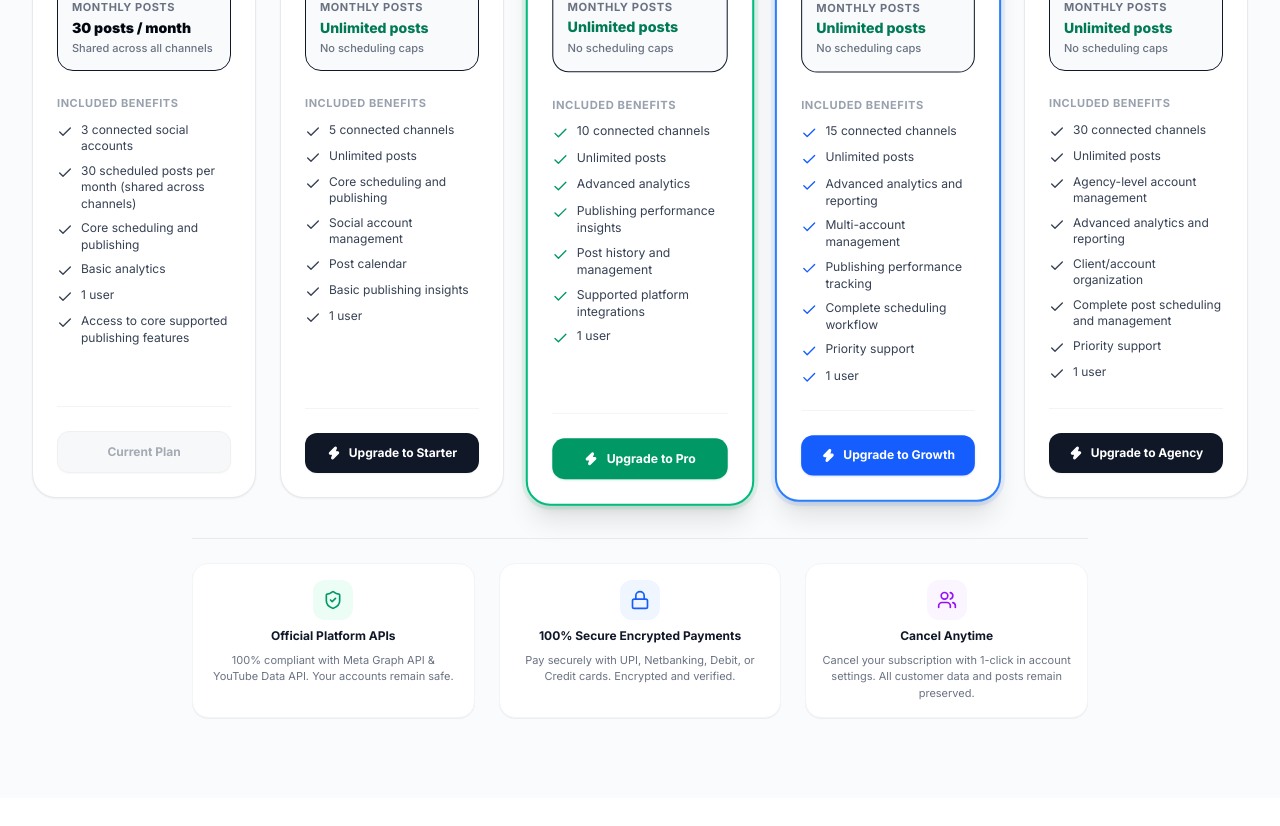
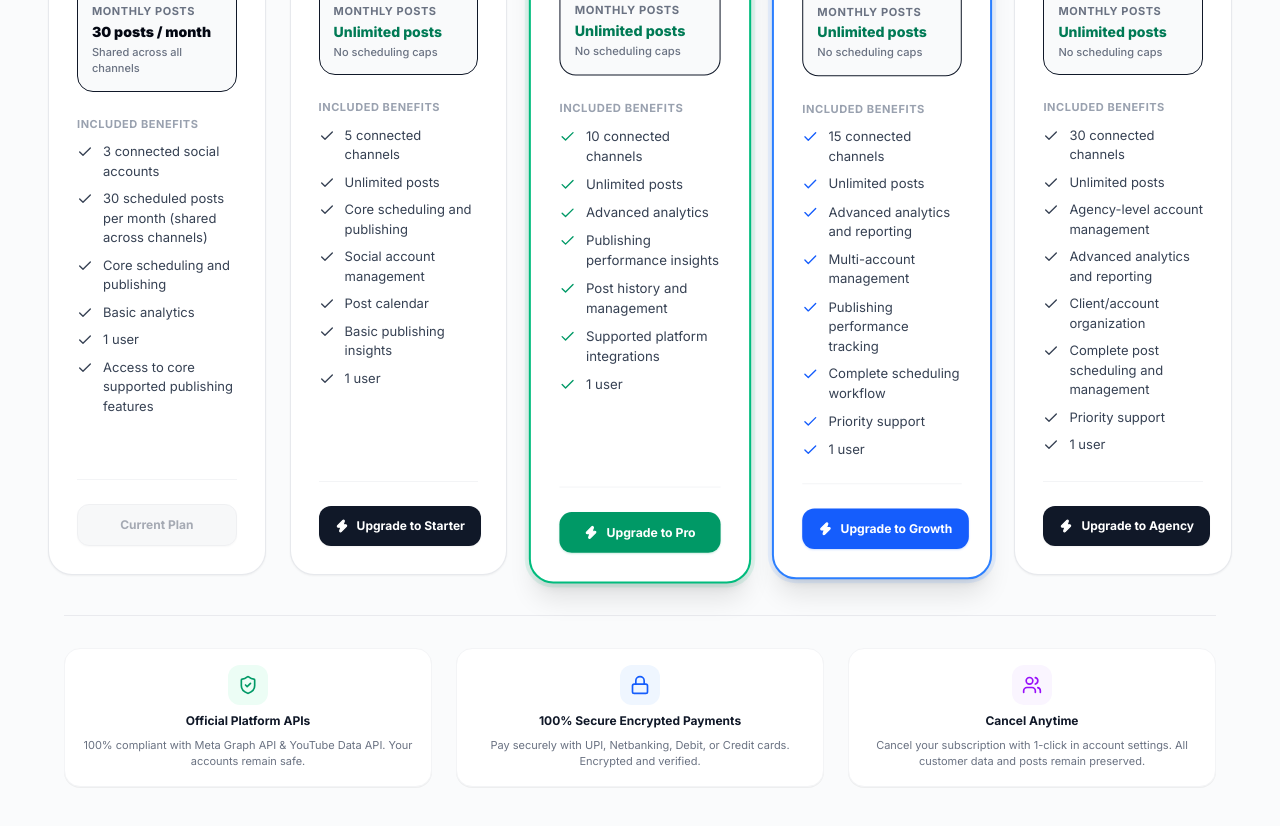
Before and after one commit to contactunos-source/POSTINGTUBE, a Next.js app: page /pricing in a window 1280 px wide. Shown: the part 720-1546 px from the top of the page. Before the commit the page ends 1518 px from the top, so only its background shows below. Built offline with nearby package versions, Linux system fonts and the light colour scheme; no server answers.

Commit message:
feat(pricing): expand pricing layout to full page and prevent text clipping on all cards

```diff
--- a/src/app/page.tsx
+++ b/src/app/page.tsx
@@ -655,7 +655,7 @@ export default function LandingPage() {
       </section>
 
       {/* ================= 7. OFFICIAL PRICING SECTION ================= */}
-      <section id="pricing" className="py-20 px-4 sm:px-6 lg:px-8 max-w-[1440px] mx-auto border-t border-gray-200/80">
+      <section id="pricing" className="py-20 px-4 sm:px-6 md:px-8 lg:px-10 xl:px-12 2xl:px-16 w-full max-w-[1920px] mx-auto border-t border-gray-200/80">
         <div className="text-center mb-8">
           <span className="text-xs font-bold text-gray-500 uppercase tracking-wider block mb-2">
             Official Plan Poster Plans
@@ -712,7 +712,7 @@ export default function LandingPage() {
         </div>
 
         {/* 5-Plan Responsive Pricing Grid */}
-        <div className="grid grid-cols-1 md:grid-cols-2 lg:grid-cols-3 xl:grid-cols-5 gap-6 items-stretch">
+        <div className="grid grid-cols-1 md:grid-cols-2 lg:grid-cols-3 xl:grid-cols-5 gap-4 lg:gap-5 xl:gap-6 items-stretch w-full">
           {[
             OFFICIAL_PLANS.free,
             OFFICIAL_PLANS.starter,
@@ -740,7 +740,7 @@ export default function LandingPage() {
                     : isGrowth
                     ? 'border-2 border-blue-500 shadow-xl ring-4 ring-blue-500/10 scale-[1.01] z-10'
                     : 'border border-gray-200/90 shadow-xs hover:shadow-md hover:border-gray-300'
-                } p-5 sm:p-6 lg:p-5 xl:p-6`}
+                } p-5 sm:p-6 lg:p-6 xl:p-7`}
               >
                 {/* Badges */}
                 {isPro && (
@@ -832,13 +832,13 @@ export default function LandingPage() {
                     <p className="text-[11px] font-bold text-gray-400 uppercase tracking-wider">Included Benefits</p>
                     <ul className="space-y-2">
                       {plan.features.map((feat, idx) => (
-                        <li key={idx} className="flex items-start text-xs text-gray-700 leading-snug">
+                        <li key={idx} className="flex items-start text-xs sm:text-[13px] text-gray-700 leading-normal">
                           <Check
-                            className={`w-4 h-4 mr-2 shrink-0 mt-0.5 ${
+                            className={`w-4 h-4 mr-2.5 shrink-0 mt-0.5 ${
                               isPro ? 'text-emerald-600' : isGrowth ? 'text-blue-600' : 'text-gray-700'
                             }`}
                           />
-                          <span>{feat}</span>
+                          <span className="break-normal">{feat}</span>
                         </li>
                       ))}
                     </ul>
@@ -850,7 +850,7 @@ export default function LandingPage() {
                   {plan.id === 'free' ? (
                     <Link
                       href="/login?mode=signup"
-                      className="w-full py-3 rounded-xl text-xs font-bold bg-gray-100 hover:bg-gray-200 text-gray-900 flex items-center justify-center space-x-1.5 transition-all cursor-pointer shadow-2xs"
+                      className="w-full py-3 px-3.5 rounded-xl text-xs font-bold bg-gray-100 hover:bg-gray-200 text-gray-900 flex items-center justify-center space-x-2 transition-all cursor-pointer shadow-2xs whitespace-nowrap"
                     >
                       <span>Get Started Free</span>
                       <ArrowRight className="w-3.5 h-3.5" />
@@ -858,7 +858,7 @@ export default function LandingPage() {
                   ) : (
                     <Link
                       href="/pricing"
-                      className={`w-full py-3 rounded-xl text-xs font-bold flex items-center justify-center space-x-1.5 transition-all cursor-pointer shadow-md ${
+                      className={`w-full py-3 px-3.5 rounded-xl text-xs font-bold flex items-center justify-center space-x-2 transition-all cursor-pointer shadow-md whitespace-nowrap ${
                         isPro
                           ? 'bg-emerald-600 hover:bg-emerald-700 text-white shadow-emerald-600/20'
                           : isGrowth
--- a/src/app/pricing/page.tsx
+++ b/src/app/pricing/page.tsx
@@ -226,7 +226,7 @@ export default function PricingPage() {
     <div className="min-h-screen bg-[#fafbfc] text-gray-900 font-sans antialiased selection:bg-emerald-100 selection:text-emerald-900">
       {/* Navigation Header */}
       <header className="sticky top-0 z-40 bg-white/90 backdrop-blur-md border-b border-gray-200/80">
-        <div className="max-w-7xl mx-auto px-4 sm:px-6 lg:px-8 h-16 flex items-center justify-between">
+        <div className="w-full max-w-[1920px] mx-auto px-4 sm:px-6 md:px-8 lg:px-10 xl:px-12 2xl:px-16 h-16 flex items-center justify-between">
           <div className="flex items-center space-x-3">
             <Link
               href="/dashboard"
@@ -251,7 +251,7 @@ export default function PricingPage() {
       </header>
 
       {/* Main Content Area */}
-      <main className="max-w-[1440px] mx-auto px-4 sm:px-6 lg:px-8 pt-10 pb-20 space-y-10">
+      <main className="w-full max-w-[1920px] mx-auto px-4 sm:px-6 md:px-8 lg:px-10 xl:px-12 2xl:px-16 pt-10 pb-20 space-y-10">
         {/* Title & Benefit-focused Headline */}
         <div className="text-center max-w-3xl mx-auto space-y-3">
           <div className="inline-flex items-center space-x-1.5 bg-emerald-50 border border-emerald-200 text-emerald-800 text-[11px] font-bold px-3.5 py-1 rounded-full uppercase tracking-wider">
@@ -327,7 +327,7 @@ export default function PricingPage() {
         </div>
 
         {/* 5-Plan Responsive Pricing Grid */}
-        <div className="grid grid-cols-1 md:grid-cols-2 lg:grid-cols-3 xl:grid-cols-5 gap-6 items-stretch">
+        <div className="grid grid-cols-1 md:grid-cols-2 lg:grid-cols-3 xl:grid-cols-5 gap-4 lg:gap-5 xl:gap-6 items-stretch w-full">
           {plansList.map((plan) => {
             const isCurrent = currentPlan === plan.id;
             const isLoading = loadingPlanId === plan.id;
@@ -352,7 +352,7 @@ export default function PricingPage() {
                     : isGrowth
                     ? 'border-2 border-blue-500 shadow-xl ring-4 ring-blue-500/10 scale-[1.01] z-10'
                     : 'border border-gray-200/90 shadow-xs hover:shadow-md hover:border-gray-300'
-                } p-5 sm:p-6 lg:p-5 xl:p-6`}
+                } p-5 sm:p-6 lg:p-6 xl:p-7`}
               >
                 {/* Badges */}
                 {isPro && (
@@ -444,11 +444,11 @@ export default function PricingPage() {
                     <p className="text-[11px] font-bold text-gray-400 uppercase tracking-wider">Included Benefits</p>
                     <ul className="space-y-2">
                       {plan.features.map((feat, idx) => (
-                        <li key={idx} className="flex items-start text-xs text-gray-700 leading-snug">
-                          <Check className={`w-4 h-4 mr-2 shrink-0 mt-0.5 ${
+                        <li key={idx} className="flex items-start text-xs sm:text-[13px] text-gray-700 leading-normal">
+                          <Check className={`w-4 h-4 mr-2.5 shrink-0 mt-0.5 ${
                             isPro ? 'text-emerald-600' : isGrowth ? 'text-blue-600' : 'text-gray-700'
                           }`} />
-                          <span>{feat}</span>
+                          <span className="break-normal">{feat}</span>
                         </li>
                       ))}
                     </ul>
@@ -461,7 +461,7 @@ export default function PricingPage() {
                     type="button"
                     disabled={isCurrent || isLoading}
                     onClick={() => handleSelectPlan(plan)}
-                    className={`flex-1 py-3 px-4 rounded-xl text-xs font-bold transition-all flex items-center justify-center space-x-2 cursor-pointer shadow-xs disabled:opacity-60 disabled:cursor-default ${
+                    className={`flex-1 py-3 px-4 rounded-xl text-xs font-bold transition-all flex items-center justify-center space-x-2 cursor-pointer shadow-xs whitespace-nowrap disabled:opacity-60 disabled:cursor-default ${
                       isCurrent
                         ? 'bg-gray-100 text-gray-500 border border-gray-200'
                         : isPro
@@ -512,7 +512,7 @@ export default function PricingPage() {
         </div>
 
         {/* Trust & Guarantee Badges */}
-        <div className="max-w-4xl mx-auto pt-6 border-t border-gray-200/80">
+        <div className="max-w-6xl mx-auto pt-8 border-t border-gray-200/80">
           <div className="grid grid-cols-1 sm:grid-cols-3 gap-6 text-center">
             <div className="flex flex-col items-center space-y-2 p-4 rounded-2xl bg-white border border-gray-100 shadow-2xs">
               <div className="w-10 h-10 rounded-xl bg-emerald-50 text-emerald-600 flex items-center justify-center">
--- a/src/data/synced_users.json
+++ b/src/data/synced_users.json
@@ -72,7 +72,7 @@
     "browser": "Chrome",
     "os": "Windows",
     "created_at": "2026-10-30T08:43:41.757054Z",
-    "last_active_at": "2026-11-09T06:16:51.596Z",
-    "updated_at": "2026-11-09T06:16:51.596Z"
+    "last_active_at": "2026-11-09T07:20:20.438Z",
+    "updated_at": "2026-11-09T07:20:20.438Z"
   }
 ]
```
